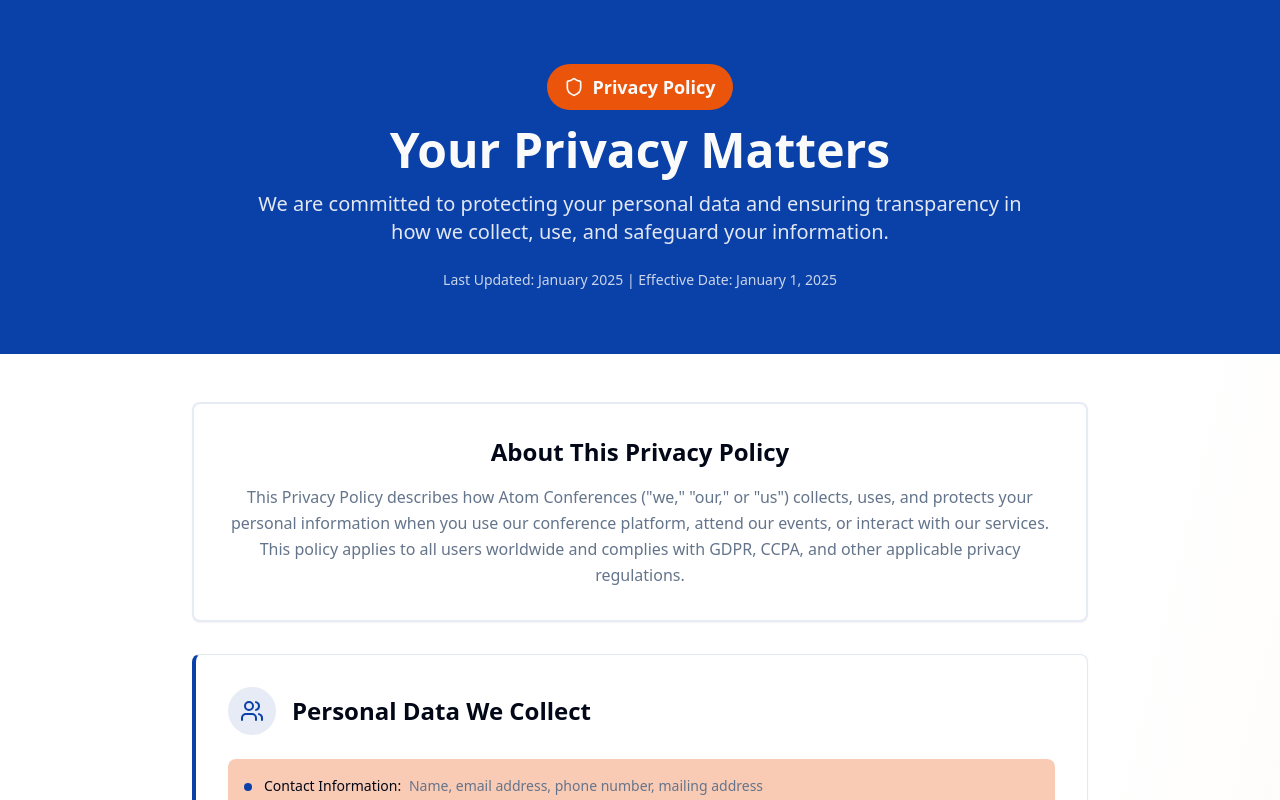
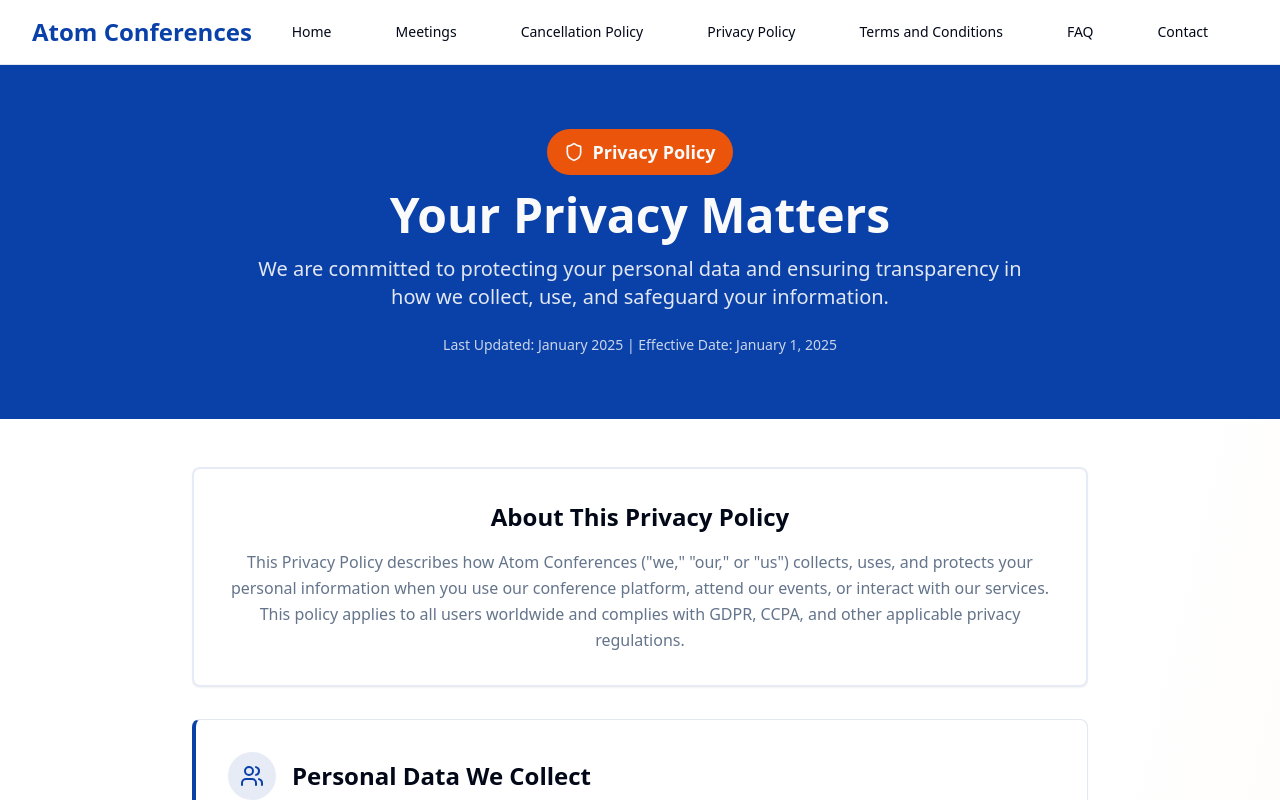
Before and after one commit to theatom-gp/atom-connect-hub, a React (Vite) app: page /privacy-policy in a window 1280 px wide. Shown: the top 800 px of the page. Built offline with nearby package versions, Linux system fonts and the light colour scheme.

Commit message:
Add header to privacy page
Add navigation menu to the privacy policy page and make "Atom Conferences" a clickable link to the homepage.

```diff
--- a/src/components/Navigation.tsx
+++ b/src/components/Navigation.tsx
@@ -20,7 +20,9 @@ const Navigation = () => {
         <div className="flex justify-between items-center h-16">
           {/* Logo */}
           <div className="flex-shrink-0">
-            <h1 className="text-2xl font-bold text-primary">Atom Conferences</h1>
+            <a href="/" className="text-2xl font-bold text-primary hover:text-primary/80 transition-colors">
+              Atom Conferences
+            </a>
           </div>
 
           {/* Desktop Navigation */}
--- a/src/pages/PrivacyPolicy.tsx
+++ b/src/pages/PrivacyPolicy.tsx
@@ -1,3 +1,4 @@
+import Navigation from '@/components/Navigation';
 import { Card, CardContent } from "@/components/ui/card";
 import { Separator } from "@/components/ui/separator";
 import { Badge } from "@/components/ui/badge";
@@ -100,7 +101,9 @@ const PrivacyPolicy = () => {
   ];
 
   return (
-    <div className="min-h-screen bg-gradient-to-br from-background via-background to-secondary/10">
+    <div className="min-h-screen bg-background">
+      <Navigation />
+      <div className="bg-gradient-to-br from-background via-background to-secondary/10">
       {/* Header */}
       <div className="bg-primary text-primary-foreground py-16">
         <div className="container mx-auto px-4">
@@ -200,6 +203,7 @@ const PrivacyPolicy = () => {
           </Card>
         </div>
       </div>
+      </div>
     </div>
   );
 };
```
